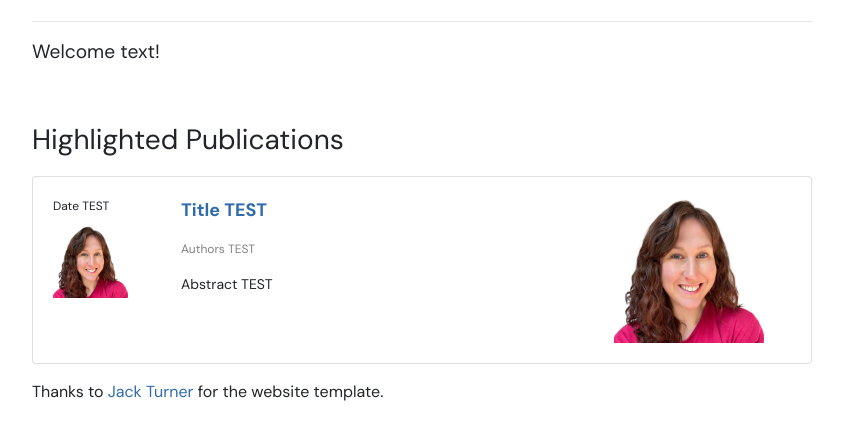
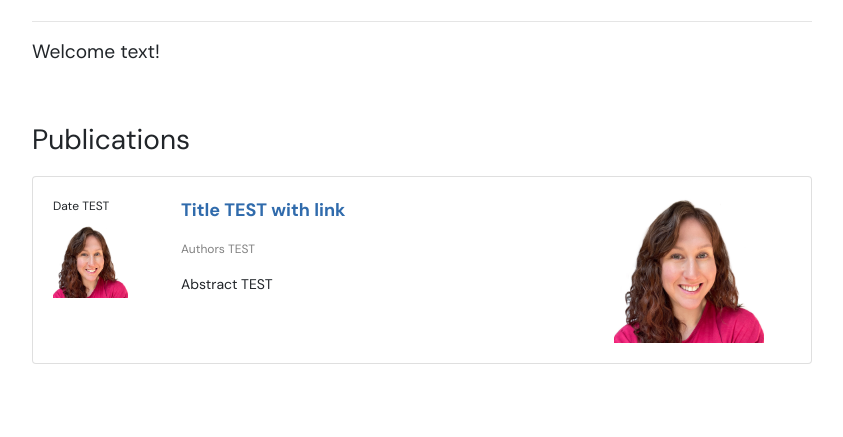
Before and after one commit to SMART-Choices-Asthma/smart-choices-asthma.github.io, a plain HTML site: page index.html in a window 1280 px wide. Shown: the part 331-768 px from the top of the page, without its empty margins (218-1061 px from the left). Drawn offline with nearby package versions, Linux system fonts and the light colour scheme.

Commit message:
Update index.html

```diff
--- a/index.html
+++ b/index.html
@@ -176,11 +176,13 @@
       </div>
     </div>
 
+
+      <!-- This is bit for publications, which I'm commenting out for now -->
+
     <div class="col-sm-offset-2">
-
       <div style="margin-top: 3.5rem;"></div>
       <div>
-        <h3>Highlighted Publications</h4>
+        <h3>Publications</h3>
           <div id="publist">
 
 
@@ -193,7 +195,7 @@
                   </div>
                   <div class="col-sm-7">
                     <a class="pubtitle" href="https://bmcmedresmethodol.biomedcentral.com/articles/10.1186/s12874-024-02238-x">
-                      <p class="title"> Title TEST </p>
+                      <p class="title"> Title TEST with link </p>
                     </a>
                     <p class="authlist">Authors TEST </p>
                     <p class="abstract">
@@ -212,10 +214,8 @@
       </div>
     </div>
 
+
   <p></p>
-  <p>
-  Thanks to <a href="https://jack-willturner.github.io/">Jack Turner</a> for the website template.
-  </p>
 
 </body>
 
```
